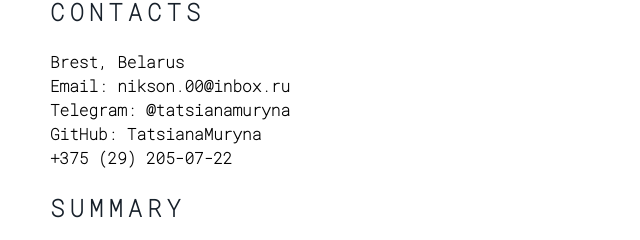
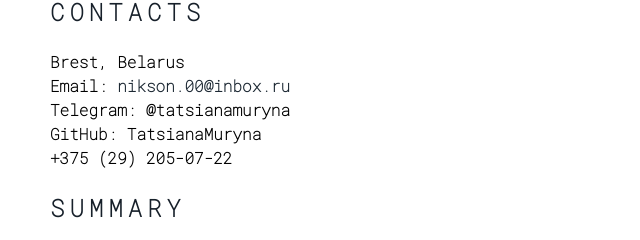
Before and after one commit to TatsianaMuryna/rsschool-cv, a plain HTML site: page index.html in a window 1280 px wide. Shown: the part 269-509 px from the top of the page, 0-640 px from the left. Drawn offline with Linux system fonts and the light colour scheme.

Commit message:
feat: add color text email

```diff
--- a/index.html
+++ b/index.html
@@ -34,7 +34,7 @@
             <h2 class="section-contacts">Contacts</h2>
             <ul class="list-contacts">
                <li>Brest, Belarus</li>
-               <li>Email: nikson.00@inbox.ru</li>
+               <li>Email:<span class="email"> nikson.00@inbox.ru</span></li>
                <li>Telegram: @tatsianamuryna</li>
                <li>GitHub: TatsianaMuryna</li>
                <li>+375 (29) 205-07-22</li>
--- a/style.css
+++ b/style.css
@@ -161,3 +161,7 @@ html {
    max-height: 200px;
    padding: 30px 0 0 0;
 }
+
+.email {
+   color: #1c2833;
+}
```
